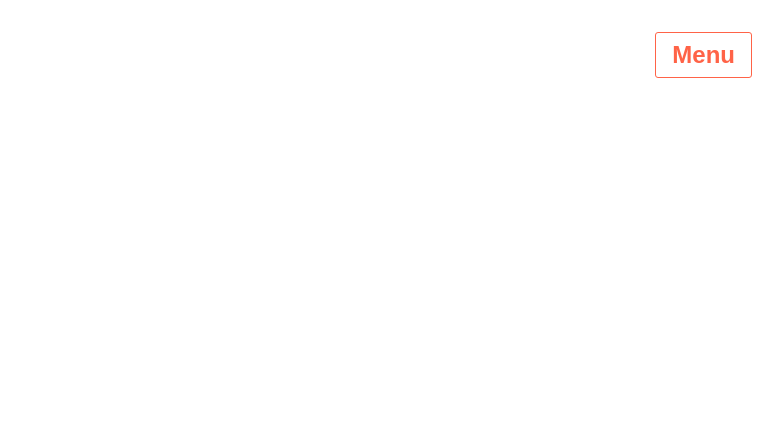
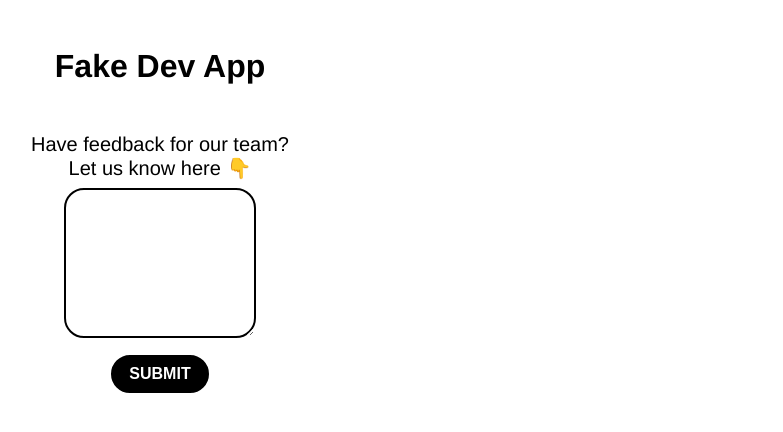
Before and after one commit to jsjoeio/shareable-custom-hooks-react, a React (Create React App) app in the folder average-react-app/: page / in a window 1280 px wide. Shown: the top 432 px of the page, without its empty margins (480-1263 px from the left). Built offline with nearby package versions, Linux system fonts and the light colour scheme.

Commit message:
feat: add Feedback class component

```diff
--- a/average-react-app/src/App.js
+++ b/average-react-app/src/App.js
@@ -1,11 +1,12 @@
 import React from 'react'
-import Nav from './components/Nav/Nav'
 import { Container } from './App.styles'
+import { Feedback } from './components/Feedback/Feedback.class'
 
 function App() {
   return (
     <Container id="average-react-app">
-      <Nav />
+      <h1>Fake Dev App</h1>
+      <Feedback />
     </Container>
   )
 }
--- a/average-react-app/src/App.styles.js
+++ b/average-react-app/src/App.styles.js
@@ -1,7 +1,8 @@
 import styled from 'styled-components'
 
-export const Container = styled.div`
-  min-height: 100vh;
-  font-family: sans-serif;
+export const Container = styled.main`
+  max-width: 690px;
+  margin: 3rem auto;
+  font-family: Helvetica, Arial, sans-serif;
   text-align: center;
 `
--- /dev/null
+++ b/average-react-app/src/components/Feedback/Feedback.class.js
@@ -0,0 +1,86 @@
+import React from 'react'
+import styled from 'styled-components'
+
+const Form = styled.form`
+  display: flex;
+  flex-direction: column;
+  font-family: Helvetica, Arial, sans-serif;
+  margin: 3rem auto;
+  max-width: 300px;
+  text-align: center;
+`
+
+const Label = styled.label`
+  font-size: 1.25rem;
+`
+
+const Textarea = styled.textarea`
+  border-radius: 20px;
+  border: 2px solid black;
+  box-sizing: border-box;
+  font-family: inherit;
+  height: 150px;
+  margin: 0.5rem auto;
+  padding: 0.75rem;
+  transition: all 0.8s cubic-bezier(0.2, 0.8, 0.2, 1) 0s;
+
+  &:focus,
+  &:active {
+    border: 2px solid #4287f5;
+    background-color: #f2f6fc;
+  }
+`
+
+const Button = styled.button`
+  background-color: black;
+  border: 2px solid black;
+  border-radius: 20px;
+  color: white;
+  cursor: pointer;
+  font-size: 1rem;
+  font-weight: 700;
+  margin: 0.25rem auto;
+  padding: 0.5rem 1rem;
+  transition: all 0.8s cubic-bezier(0.2, 0.8, 0.2, 1) 0s;
+  text-transform: uppercase;
+
+  &:hover,
+  &:focus,
+  &:active {
+    transform: scale(1.1);
+  }
+
+  &:focus {
+    border: 3px solid #4287f5;
+  }
+`
+
+export class Feedback extends React.Component {
+  state = {
+    text: ''
+  }
+
+  // Update text in state onchange for textarea
+  handleTextChange(e) {
+    const updatedText = e.target.value
+
+    this.setState({
+      text: updatedText
+    })
+  }
+
+  render() {
+    return (
+      <Form>
+        <Label>
+          Have feedback for our team? <br /> Let us know here 👇
+          <Textarea
+            value={this.state.text}
+            onChange={e => this.handleTextChange(e)}
+          />
+        </Label>
+        <Button>Submit</Button>
+      </Form>
+    )
+  }
+}
```
Also changed, not shown: 2 other files (tests, documents, lock files or other folders).
